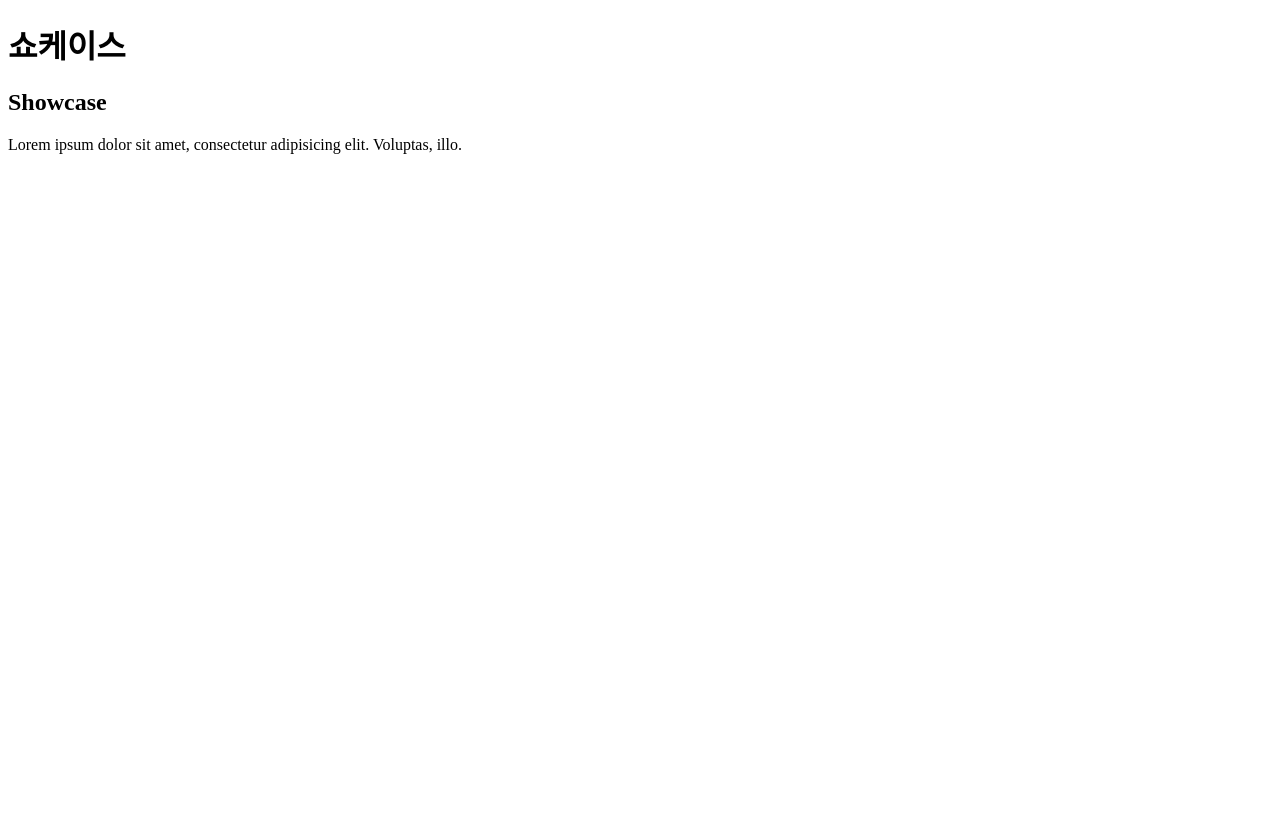
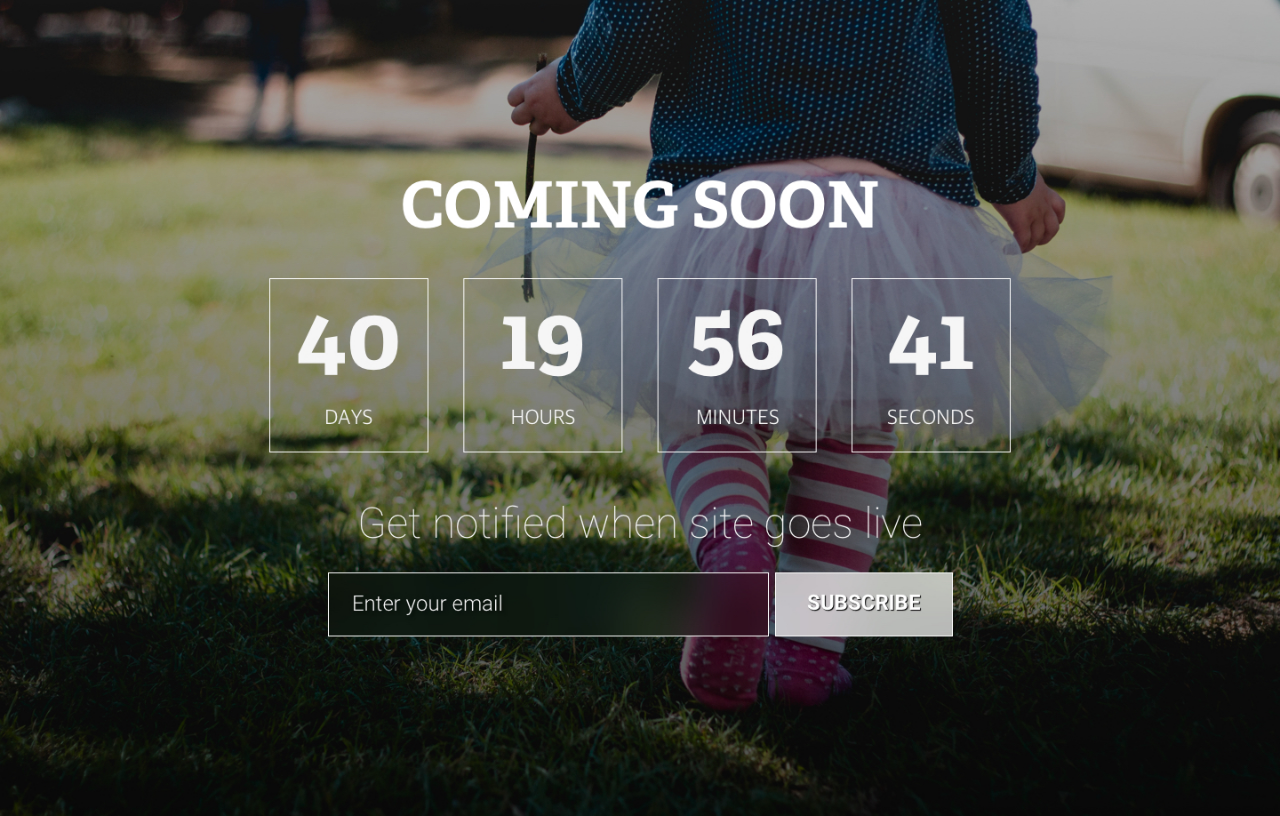
Before and after one commit to YuminS/yumins.github.io, a plain HTML site: page index.html in a window 1280 px wide. Drawn offline with Linux system fonts and the light colour scheme.

Commit message:
CSS추가

```diff
--- a/index.html
+++ b/index.html
@@ -2,14 +2,18 @@
 <html lang="ko-KR">
 <head>
     <meta charset="UTF-8">
-    <title>Home | yumins.github.io</title>
+    <title>yumins.github.io</title>
+    <style>
+        /* CSS Code */
+        body{
+            height: 100vh;
+            background-image: url("./Asset/Comingsoon_image.jpg");
+            background-repeat: no-repeat;
+            background-position: center center;
+            background-size: cover;
+        }
+    </style>
 </head>
 <body>
-    <!--제목 : heading 1~6-->
-    <h1>쇼케이스</h1>
-    <h2 lang="en">Showcase</h2>
-    <!--단락 : paragraph-->
-    <p>Lorem ipsum dolor sit amet, consectetur adipisicing elit. Voluptas, illo.</p>
-
 </body>
 </html>
```
Also changed, not shown: Asset/Comingsoon_image.jpg (added), Comingsoon.png (deleted), 2 other files.
